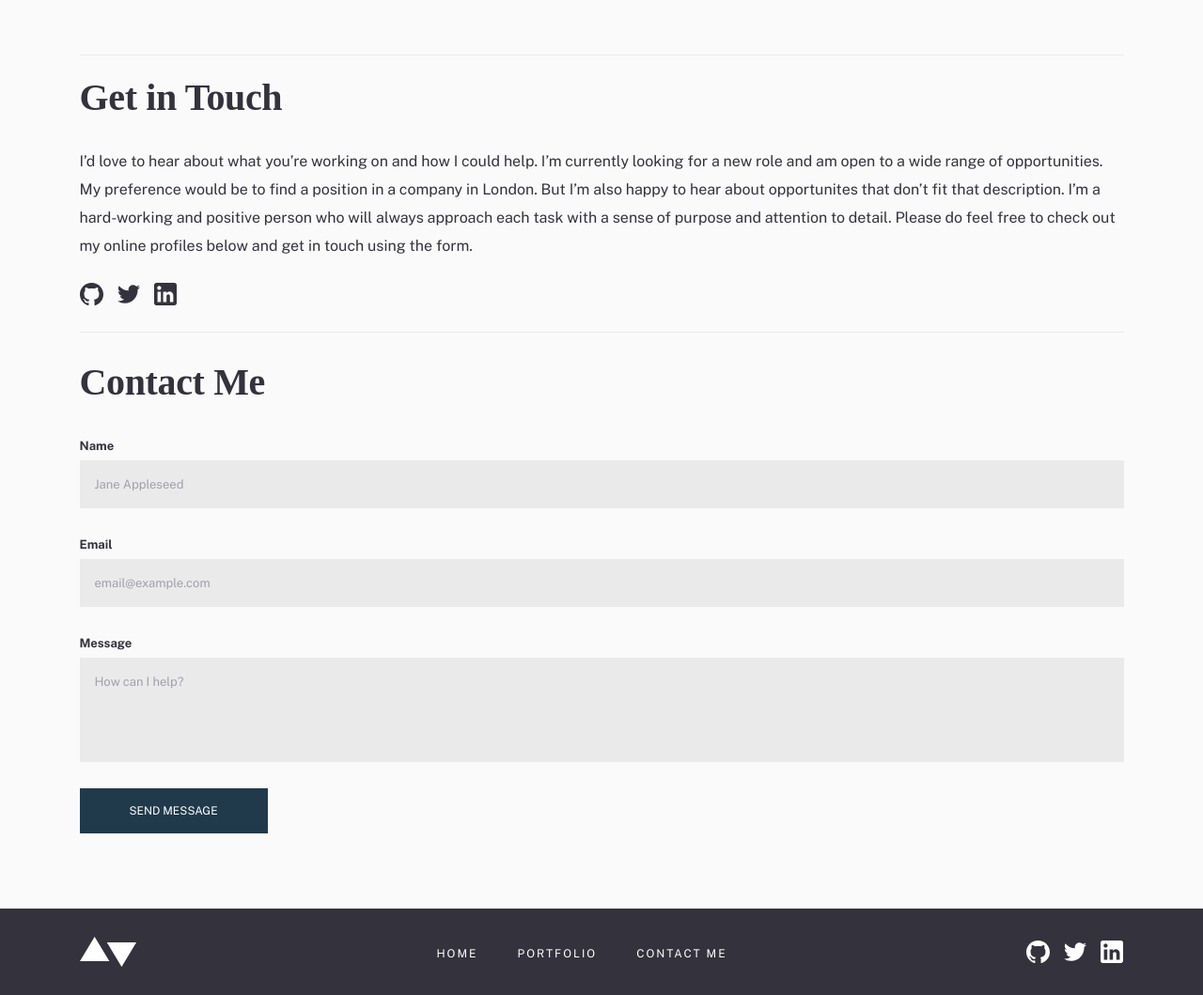
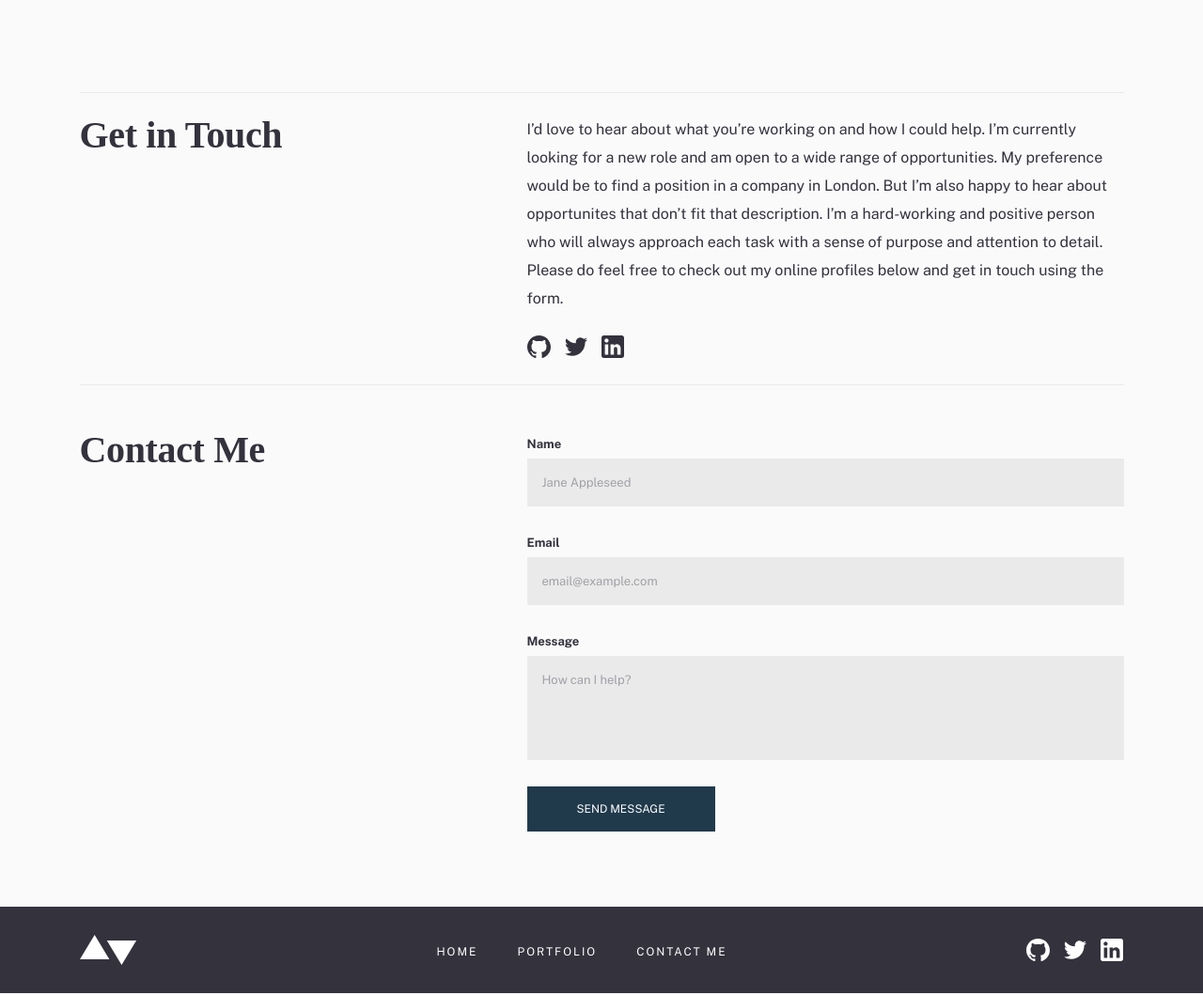
Before and after one commit to larbiDanquah/minimalist-portfolio-website, a plain HTML site: page contact.html in a window 1280 px wide. Shown: the part 92-1151 px from the top of the page at 94% size. Drawn offline with nearby package versions, Linux system fonts and the light colour scheme; a web font is replaced by a local one.

Commit message:
Implements responsive design for all screen sizes

```diff
--- a/contact.html
+++ b/contact.html
@@ -51,6 +51,7 @@
     <div class="contact">
       <h1>Get in Touch</h1>
 
+      <div class="contactRight">
         <p class="contactInfo">I’d love to hear about what you’re working on and how I could help. I’m currently
           looking for a new role and am open to a wide range of opportunities. My preference
           would be to find a position in a company in London. But I’m also happy to hear about
@@ -64,9 +65,12 @@
             <svg xmlns="http://www.w3.org/2000/svg" width="24" height="24"><path fill="#33323D" d="M21.6 0H2.4C1.08 0 0 1.08 0 2.4v19.2C0 22.92 1.08 24 2.4 24h19.2c1.32 0 2.4-1.08 2.4-2.4V2.4C24 1.08 22.92 0 21.6 0zM7.2 20.4H3.6V9.6h3.6v10.8zM5.4 7.56c-1.2 0-2.16-.96-2.16-2.16 0-1.2.96-2.16 2.16-2.16 1.2 0 2.16.96 2.16 2.16 0 1.2-.96 2.16-2.16 2.16zm15 12.84h-3.6v-6.36c0-.96-.84-1.8-1.8-1.8-.96 0-1.8.84-1.8 1.8v6.36H9.6V9.6h3.6v1.44c.6-.96 1.92-1.68 3-1.68 2.28 0 4.2 1.92 4.2 4.2v6.84z"/></svg>
           </div>
       </div>
+    </div>
 
+    <div class="inTouch">
       <h1>Contact Me</h1>
 
+      <div class="contactRight">
         <form action="">
           <div class="name">
             <label for="name">Name</label><br>
@@ -89,6 +93,8 @@
 
           <button type="submit" id="send">Send Message</button>
         </form>
+      </div>
+    </div>
   </main>
 
   <footer>
--- a/style.css
+++ b/style.css
@@ -757,7 +757,7 @@ Tablet Media Queries
 /*-------------------------------------------------------------------------------------
 Desktop Media Queries
 -------------------------------------------------------------------------------------*/
-@media only screen and (min-width: 1000px) {
+@media only screen and (min-width: 1160px) {
     header {
         height: 150px;
     }
@@ -917,4 +917,20 @@ Desktop Media Queries
     .fyloPreview2 {
         background-image: url('./images/detail/desktop/image-fylo-preview-2@2x.jpg');
     }
+
+    .contact {
+        margin: 40px 0 0 0;
+        display: flex;
+        justify-content: space-between;
+    }
+
+    .contactRight {
+        width: 635px;
+    }
+
+    .inTouch {
+        padding: 48px 0 0 0;
+        display: flex;
+        justify-content: space-between;
+    }
 }
```
Lines whose indentation alone changed are shown as unchanged.
